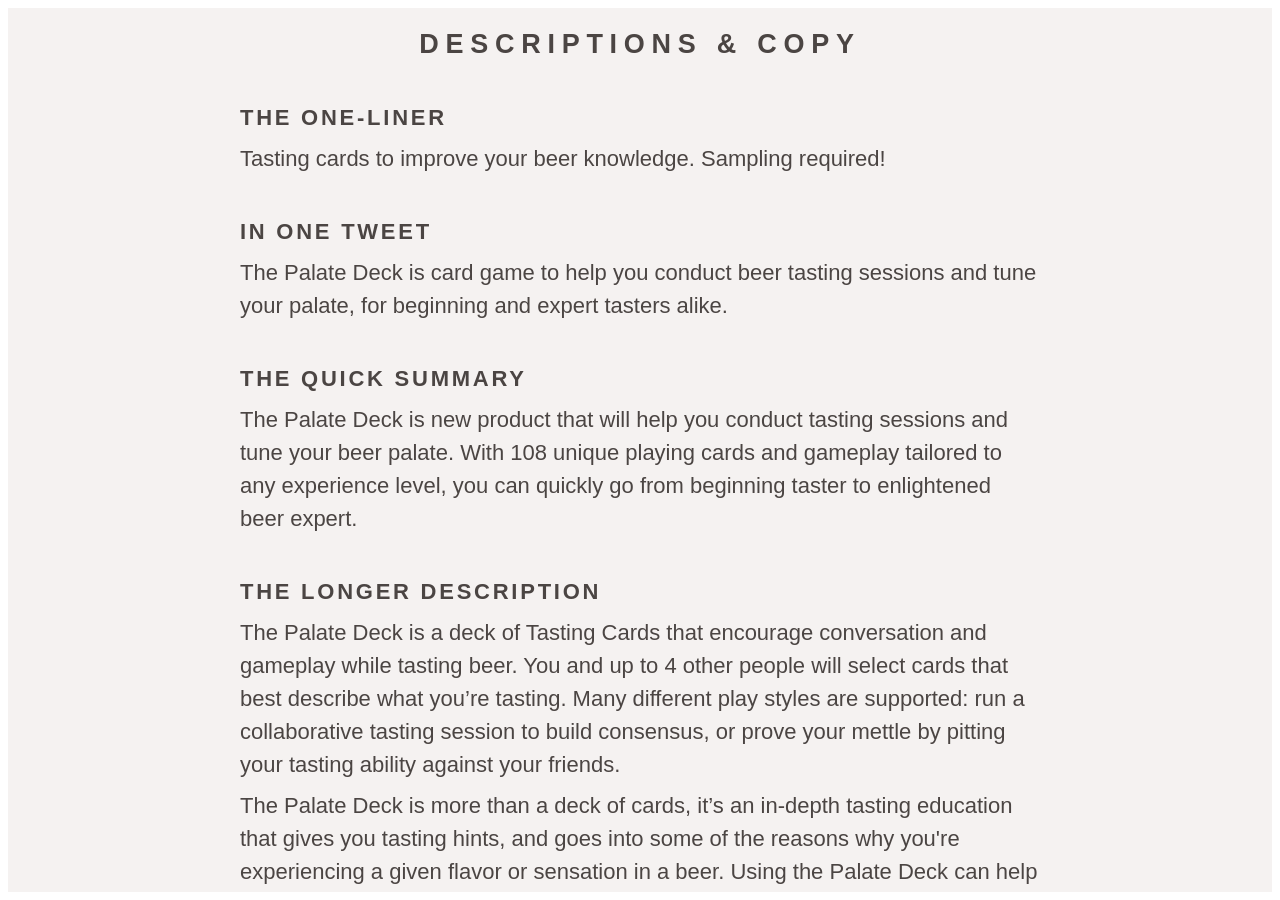
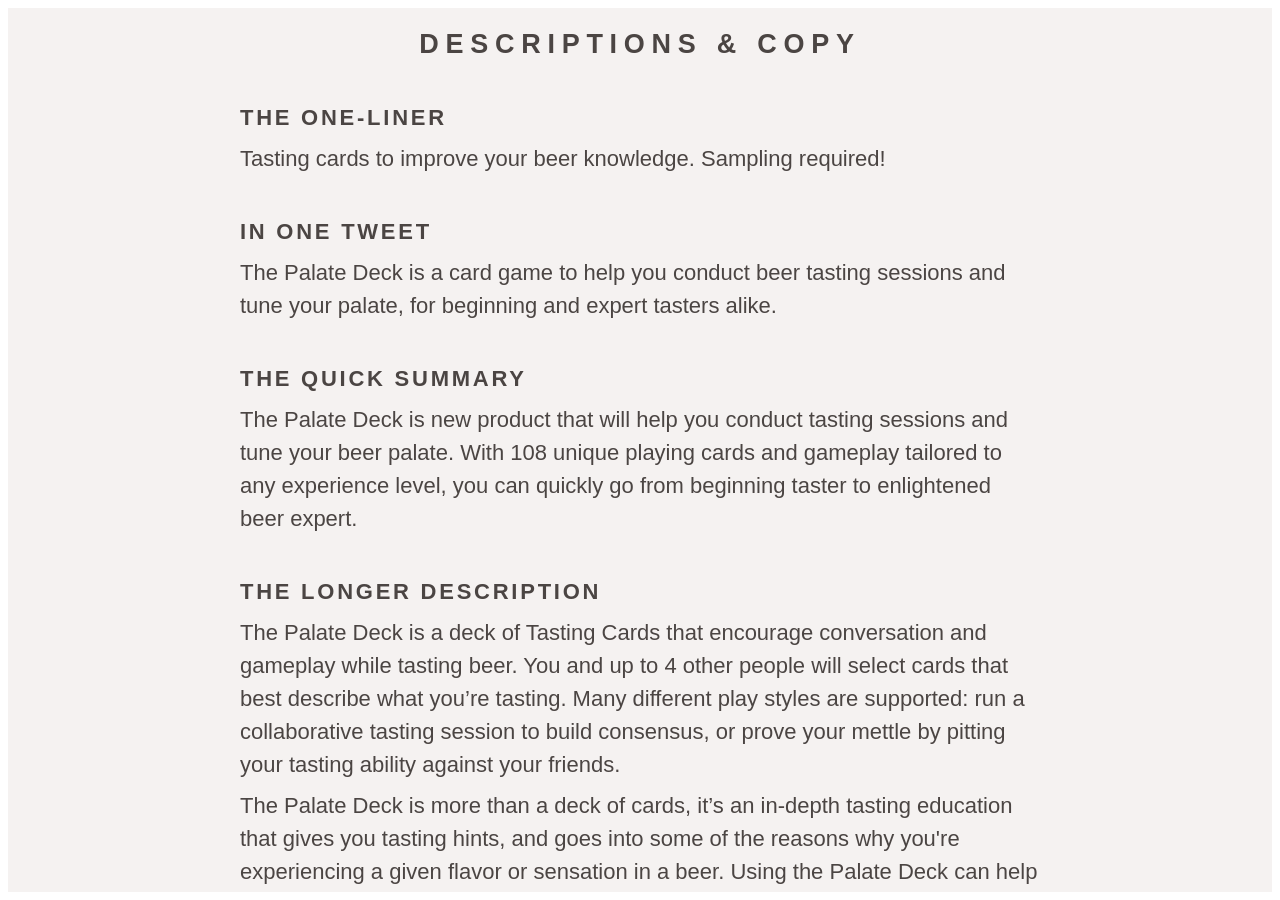
Before and after one commit to mezzoblue/palatedeck.com, a Jekyll site: the page built from press.html, in a window 1280 px wide and 900 px high, scrolled down 2830 px. Built offline with Jekyll 4.4.1, drawn with Linux system fonts in a browser that asks for light colours; nearby versions of some CDN libraries.

Commit message:
Missed a word in the tweet description

```diff
--- a/press.html
+++ b/press.html
@@ -179,7 +179,7 @@
 
 		<div class="mini-section">
 			<h3 class="header-small">In one Tweet</h3>
-			<p>The Palate Deck is card game to help you conduct beer tasting sessions and tune your palate, for beginning and expert tasters alike.</p>
+			<p>The Palate Deck is a card game to help you conduct beer tasting sessions and tune your palate, for beginning and expert tasters alike.</p>
 		</div>
 
 
```
Also changed, not shown: 2 other files.
